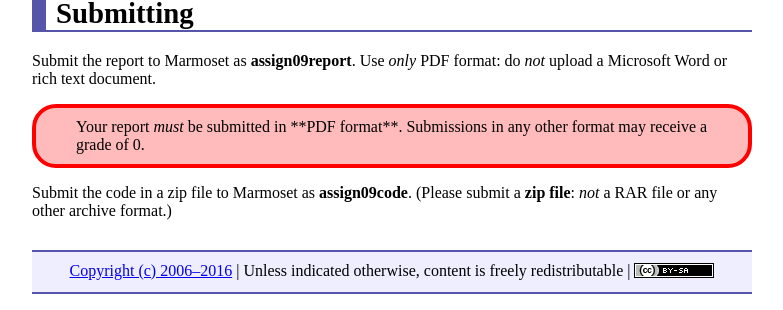
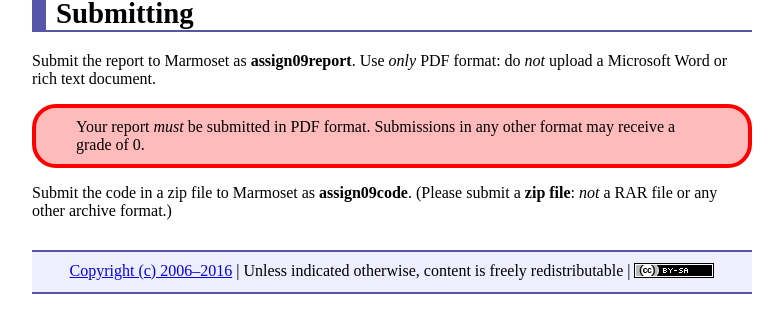
Before and after one commit to ycpcs/cs320-spring2016, a Jekyll site: the page built from assign/assign09.md, in a window 1280 px wide. Shown: the part 506-816 px from the top of the page, without its empty margins (248-1031 px from the left). Built offline with Jekyll 4.4.1, drawn with Linux system fonts in a browser that asks for light colours.

```diff
--- a/assign/assign09.md
+++ b/assign/assign09.md
@@ -28,7 +28,7 @@ Submit the code you developed for the project.
 Submit the report to Marmoset as **assign09report**.  Use *only* PDF format: do *not* upload a Microsoft Word or rich text document.
 
 <div class="callout">
-Your report <em>must</em> be submitted in **PDF format**.  Submissions in any other format may receive a grade of 0.
+Your report <em>must</em> be submitted in PDF format.  Submissions in any other format may receive a grade of 0.
 </div>
 
 Submit the code in a zip file to Marmoset as **assign09code**.  (Please submit a **zip file**: *not* a RAR file or any other archive format.)
```
